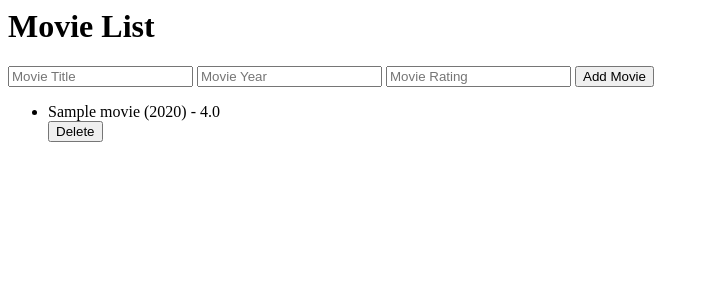
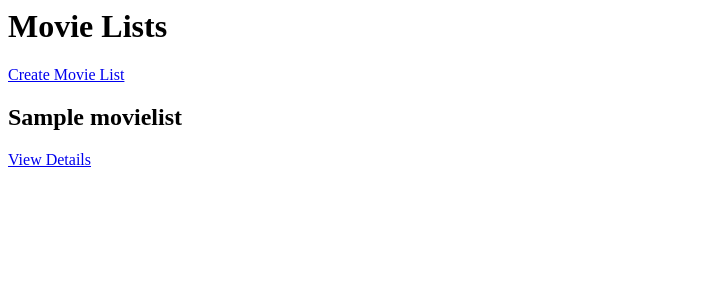
Before and after one commit to yoncho2001/MyMovieList, a Django app: page / in a window 1280 px wide. Shown: the top 300 px of the page, without its empty margins (0-709 px from the left). Run offline with Django 4.2, Linux system fonts and the light colour scheme; tables that the repository leaves empty hold one stand-in row (values such as "Sample post").

Commit message:
feature to create movie lists

```diff
--- a/movie_list/gui/models.py
+++ b/movie_list/gui/models.py
@@ -1,9 +1,21 @@
 from django.db import models
+
+
+class MovieList(models.Model):
+    name = models.CharField(max_length=100)
+    created_at = models.DateTimeField(auto_now_add=True)
+    updated_at = models.DateTimeField(auto_now=True)
+
+    def __str__(self):
+        return self.name
+
 
 class Movie(models.Model):
     title = models.CharField(max_length=100)
     year = models.PositiveIntegerField(default=0)
     rating = models.FloatField()
+    movie_list = models.ForeignKey(
+        MovieList, on_delete=models.CASCADE, null=True)
 
     def __str__(self):
         return self.title
--- a/movie_list/gui/templates/movie_form.html
+++ b/movie_list/gui/templates/create_movie_list.html
@@ -1,4 +1,5 @@
-<h1>Add/Edit a movie</h1>
+<h1>Create Movie List</h1>
+
 <form method="post">
     {% csrf_token %}
     {{ form.as_p }}
--- a/movie_list/gui/templates/movie_detail.html
+++ /dev/null
@@ -1,4 +0,0 @@
-<h1>{{ movie.title }}</h1>
-<p>Year: {{ movie.year }}</p>
-<p>Rating: {{ movie.rating }}</p>
-<a href="{% url 'movie_edit' movie.pk %}">Edit</a>
--- a/movie_list/gui/templates/movie_list.html
+++ b/movie_list/gui/templates/movie_list.html
@@ -1,19 +1,8 @@
-<h1>Movie List</h1>
-<form method="post">
-  {% csrf_token %}
-  <input type="text" name="title" placeholder="Movie Title">
-  <input type="text" name="year" placeholder="Movie Year">
-  <input type="text" name="rating" placeholder="Movie Rating">
-  <button type="submit">Add Movie</button>
-</form>
-<ul>
-  {% for movie in movies %}
-    <li>{{ movie.title }} ({{ movie.year }}) - {{ movie.rating }}
-      <form method="post" action="{% url 'delete_movie' movie.id %}">
-        {% csrf_token %}
-        <input type="hidden" name="_method" value="DELETE">
-        <button type="submit">Delete</button>
-      </form>
-    </li>
-  {% endfor %}
-</ul>
+<h1>Movie Lists</h1>
+
+<a href="{% url 'create_movie_list' %}">Create Movie List</a>
+
+{% for movie_list in movie_lists %}
+    <h2>{{ movie_list.name }}</h2>
+    <a href="{% url 'movie_list_detail' movie_list.pk %}">View Details</a>
+{% endfor %}
--- a/movie_list/gui/urls.py
+++ b/movie_list/gui/urls.py
@@ -3,8 +3,9 @@ from . import views
 
 urlpatterns = [
     path('', views.movie_list, name='movie_list'),
-    path('<int:pk>/', views.movie_detail, name='movie_detail'),
-    path('add/', views.movie_add, name='movie_add'),
-    path('<int:pk>/edit/', views.movie_edit, name='movie_edit'),
-    path("<int:id>/delete/", views.delete_movie, name="delete_movie"),
+    path('<int:pk>/', views.movie_list_detail, name='movie_list_detail'),
+    path('create/', views.create_movie_list, name='create_movie_list'),
+    path('lists/', views.movie_list, name='movie_list'),
+    path('<int:pk>/create/', views.create_movie, name='create_movie'),
+    path('<int:pk>/delete/<int:movie_pk>/', views.delete_movie, name='delete_movie'),
 ]
--- a/movie_list/gui/views.py
+++ b/movie_list/gui/views.py
@@ -1,45 +1,46 @@
-from django.shortcuts import render, redirect
-from .forms import MovieForm
-from .models import Movie
+from django.shortcuts import render, redirect, get_object_or_404
+from django.urls import reverse
+from .forms import MovieListForm, MovieForm
+from .models import MovieList, Movie
+
 
 def movie_list(request):
-    movies = Movie.objects.all()
-    if request.method == "POST":
-        if request.POST.get("title"):
-            title = request.POST["title"]
-            year = request.POST["year"]
-            rating = request.POST["rating"]
-            movie = Movie(title=title, year=year, rating=rating)
-            movie.save()
-            return redirect("movie_list")
-    return render(request, "movie_list.html", {"movies": movies})
+    movie_lists = MovieList.objects.all()
+    return render(request, 'movie_list.html', {'movie_lists': movie_lists})
 
-def delete_movie(request, id):
-    movie = Movie.objects.get(id=id)
-    movie.delete()
-    return redirect("movie_list")
 
-def movie_detail(request, pk):
-    movie = Movie.objects.get(pk=pk)
-    return render(request, 'movie_detail.html', {'movie': movie})
+def movie_list_detail(request, pk):
+    movie_list = MovieList.objects.get(pk=pk)
+    movies = movie_list.movie_set.all()
+    return render(request, 'movie_list_detail.html', {'movie_list': movie_list, 'movies': movies})
 
-def movie_add(request):
+
+def create_movie_list(request):
+    if request.method == 'POST':
+        form = MovieListForm(request.POST)
+        if form.is_valid():
+            form.save()
+            return redirect('movie_list')
+    else:
+        form = MovieListForm()
+    return render(request, 'create_movie_list.html', {'form': form})
+
+
+def create_movie(request, pk):
+    movie_list = MovieList.objects.get(pk=pk)
     if request.method == 'POST':
         form = MovieForm(request.POST)
         if form.is_valid():
-            movie = form.save()
-            return redirect('movie_detail', pk=movie.pk)
+            movie = form.save(commit=False)
+            movie.movie_list = movie_list
+            movie.save()
+            return redirect('movie_list_detail', pk=pk)
     else:
         form = MovieForm()
-    return render(request, 'movie_form.html', {'form': form})
+    return render(request, 'create_movie.html', {'form': form})
 
-def movie_edit(request, pk):
-    movie = Movie.objects.get(pk=pk)
-    if request.method == 'POST':
-        form = MovieForm(request.POST, instance=movie)
-        if form.is_valid():
-            movie = form.save()
-            return redirect('movie_detail', pk=movie.pk)
-    else:
-        form = MovieForm(instance=movie)
-    return render(request, 'movie_form.html', {'form': form})
+
+def delete_movie(request, pk, movie_pk):
+    movie = Movie.objects.get(pk=movie_pk)
+    movie.delete()
+    return redirect('movie_list_detail', pk=pk)
```
Also changed, not shown: movie_list/gui/forms.py (+11 -1 lines), movie_list/gui/templates/create_movie.html (added, +7 -0 lines), movie_list/gui/templates/movie_list_detail.html (added, +12 -0 lines), movie_list/gui/migrations/0003_movielist_movie_movie_list.py (added), movie_list/gui/migrations/0004_alter_movie_movie_list.py (added), movie_list/gui/migrations/0005_alter_movie_movie_list.py (added).
